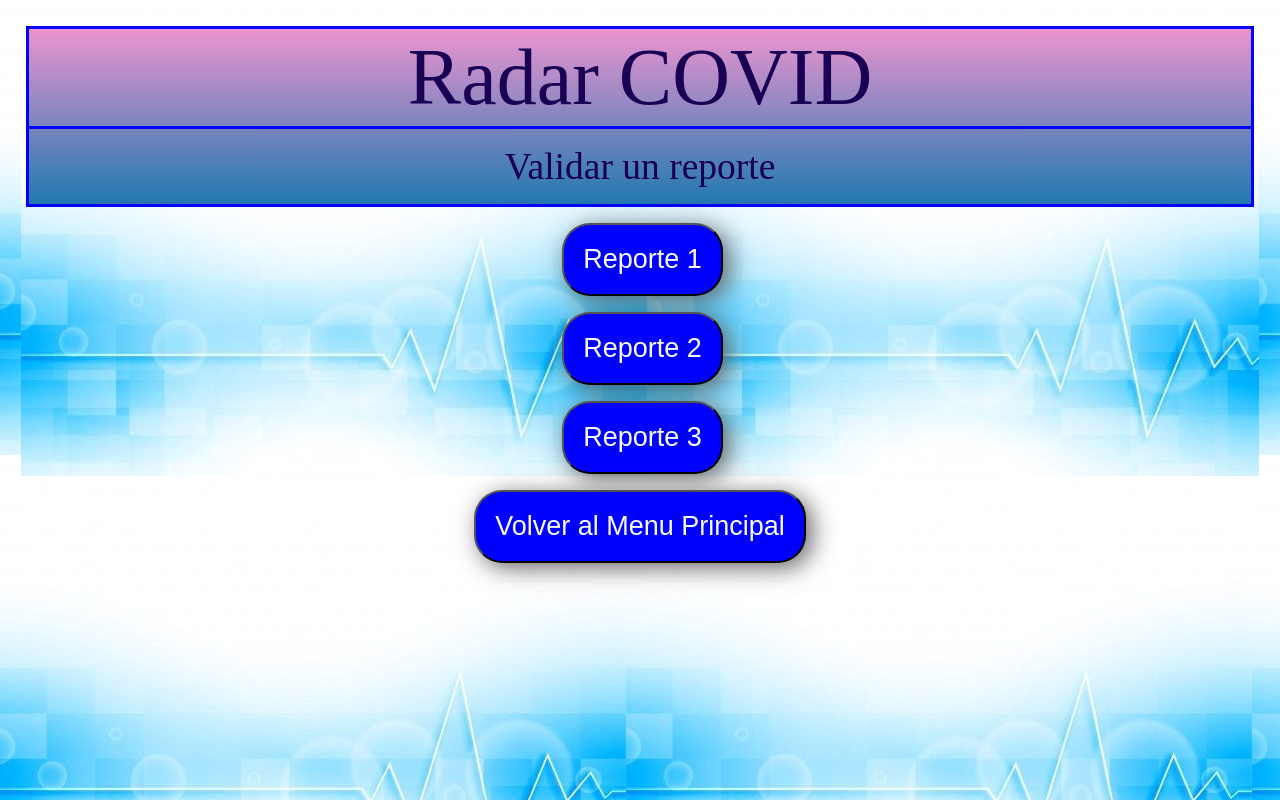
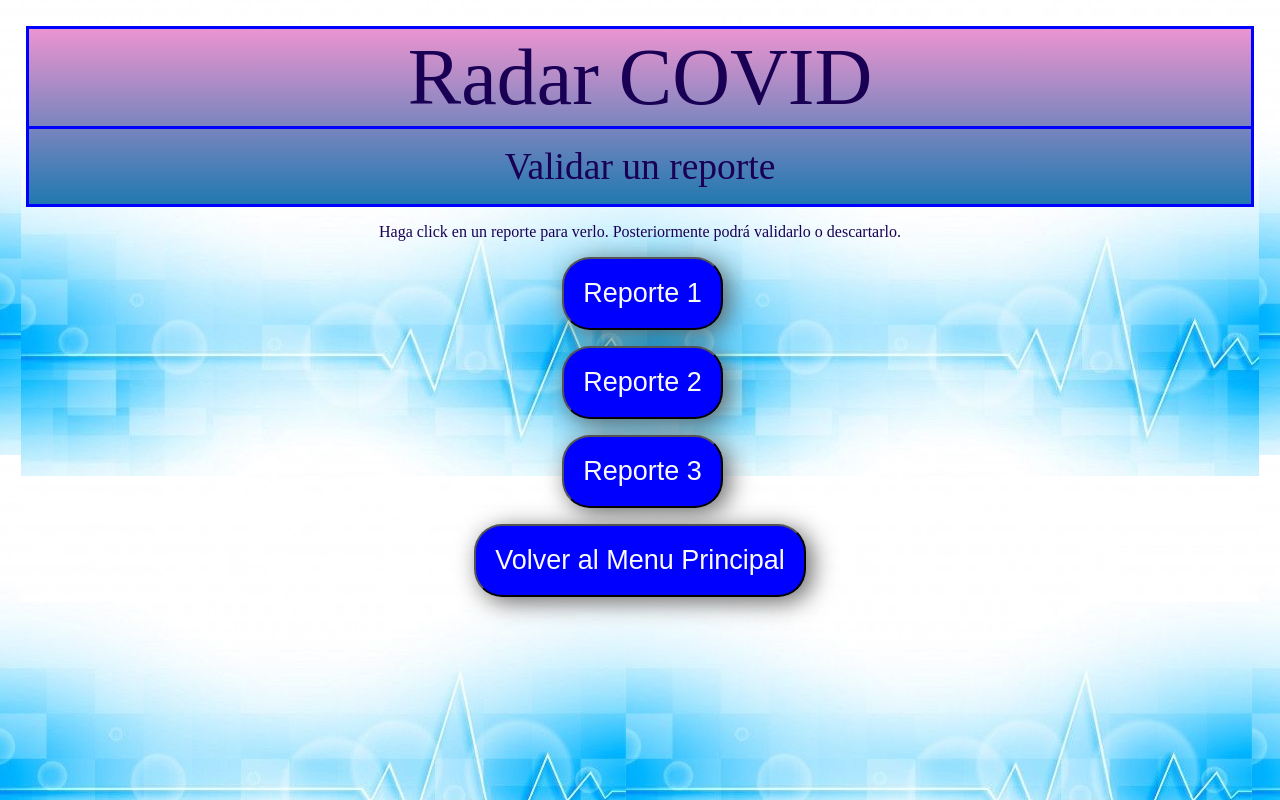
Before and after one commit to Jromeo15/RADAR-COVID-2.0, a React (Create React App) app: page /ValidarReporte in a window 1280 px wide. Built offline with nearby package versions, Linux system fonts and the light colour scheme.

Commit message:
Ministerio.v5

```diff
--- a/src/components/pages/AlertaMinisterio.js
+++ b/src/components/pages/AlertaMinisterio.js
@@ -43,7 +43,7 @@ function AlertaMinisterio() {
                         <div className="cuadro">
                             <p>¿Qué desea realizar con el reporte? </p>
                             <p className="spacer"></p>
-                            <span className="cuadrov"><Link to="/MenuPrincipalMinisterio">VALIDAR</Link></span>  <span className="cuadror"><Link to="/ValidarReporte">DESCARTAR</Link></span>
+                            <span className="cuadrov"><Link to="/ValidarReporte">VALIDAR</Link></span>  <span className="cuadror"><Link to="/ValidarReporte">DESCARTAR</Link></span>
                             <p className="spacer"></p>
                         </div>
                         <p className="spacer"></p>
--- a/src/components/pages/ValidarReporte.js
+++ b/src/components/pages/ValidarReporte.js
@@ -30,6 +30,7 @@ function ValidarReporte() {
                 <div className="reporte">
                     <div className="insertar">
                         <p className="spacer"></p>
+                        <p>Haga click en un reporte para verlo. Posteriormente podrá validarlo o descartarlo.</p>
                         <ul>
                             <Link to="/AlertaMinisterio"><button className="boton">Reporte 1</button></Link>
                             <p className="spacer"></p>
```
